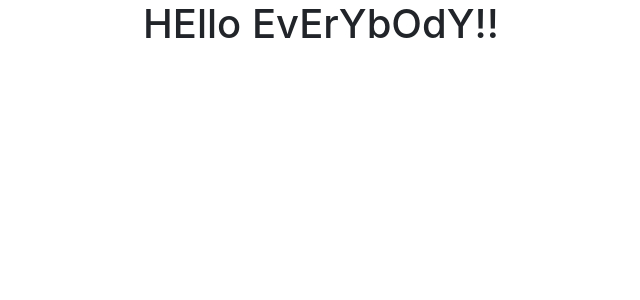
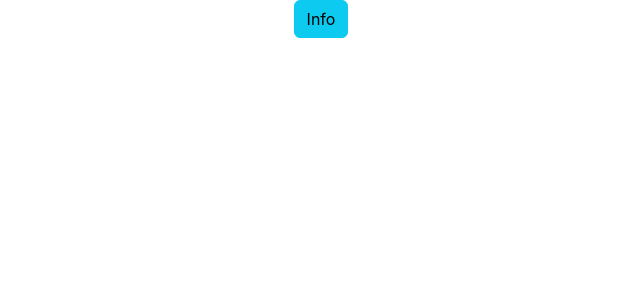
Before and after one commit to SanZangana/caption-this, a React (Create React App) app: page / in a window 1280 px wide. Shown: the top 300 px of the page, without its empty margins (319-959 px from the left). Built offline with nearby package versions, Linux system fonts and the light colour scheme.

Commit message:
Add bootstrap button

```diff
--- a/src/App.js
+++ b/src/App.js
@@ -1,9 +1,10 @@
+import Button from "react-bootstrap/Button";
 import "./App.css";
 
 function App() {
   return (
     <div className="App">
-      <h1>HEllo EvErYbOdY!!</h1>
+      <Button variant="info">Info</Button>
     </div>
   );
 }
```
